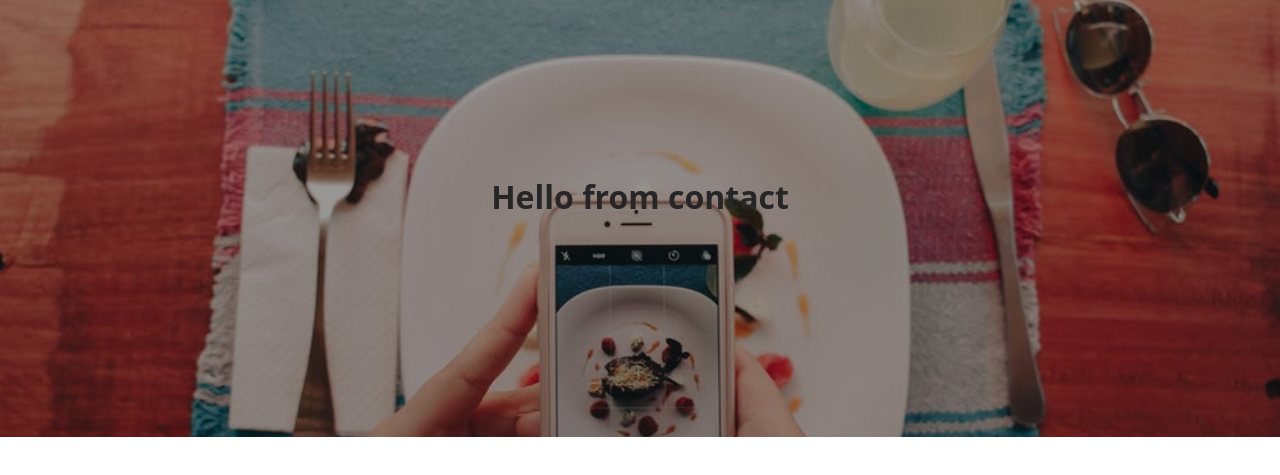
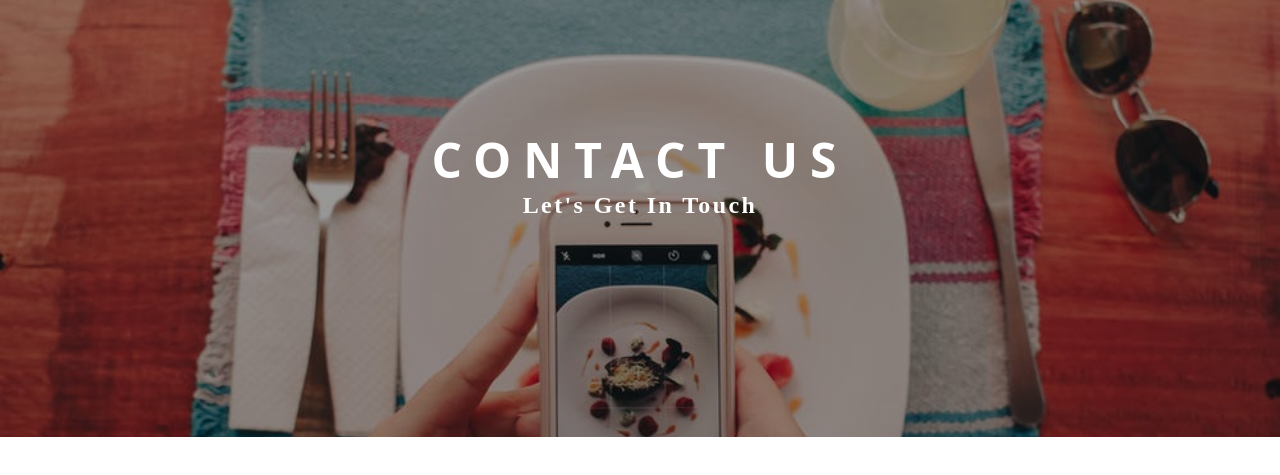
Before and after one commit to ajscholz/gatsby-tutorial-restaurant, a Gatsby site: page /contact in a window 1280 px wide. Shown: the part 99-574 px from the top of the page. Built offline with nearby package versions, Linux system fonts and the light colour scheme; Gatsby itself is replaced by a stand-in of ours.

Commit message:
banner text complete

```diff
--- a/src/pages/about.js
+++ b/src/pages/about.js
@@ -2,7 +2,7 @@
 
 import Layout from "../components/layout"
 import SEO from "../components/seo"
-import { PageHeader } from "../utils"
+import { PageHeader, Banner } from "../utils"
 import aboutImg from "../images/bcg/aboutBcg.jpeg"
 
 const AboutPage = () => {
@@ -10,7 +10,7 @@
     <Layout>
       <SEO title="about" keywords={[`gatsby`, `application`, `react`]} />
       <PageHeader img={aboutImg}>
-        <h1>Hello from about</h1>
+        <Banner title="About Us" subtitle="A little about us" />
       </PageHeader>
     </Layout>
   )
--- a/src/pages/contact.js
+++ b/src/pages/contact.js
@@ -2,7 +2,7 @@
 
 import Layout from "../components/layout"
 import SEO from "../components/seo"
-import { PageHeader } from "../utils"
+import { PageHeader, Banner } from "../utils"
 import contactImg from "../images/bcg/contactBcg.jpeg"
 
 const ContactPage = () => {
@@ -10,7 +10,7 @@
     <Layout>
       <SEO title="contact" keywords={[`gatsby`, `application`, `react`]} />
       <PageHeader img={contactImg}>
-        <h1>Hello from contact</h1>
+        <Banner title="Contact Us" subtitle={`Let's get in touch`} />
       </PageHeader>
     </Layout>
   )
--- a/src/pages/index.js
+++ b/src/pages/index.js
@@ -1,14 +1,16 @@
 import React from "react"
 import Layout from "../components/layout"
 import SEO from "../components/seo"
-import { HomeHeader } from "../utils"
+import { HomeHeader, Banner } from "../utils"
 import img from "../images/bcg/homeBcg.jpeg"
 
 const IndexPage = () => (
   <Layout>
     <SEO title="Home" keywords={[`gatsby`, `application`, `react`]} />
     <HomeHeader img={img}>
-      <h1>hello from home header</h1>
+      <Banner title="Eatery" subtitle="55 Main Street - Santa Monica, CA">
+        <button />
+      </Banner>
     </HomeHeader>
   </Layout>
 )
--- a/src/pages/menu.js
+++ b/src/pages/menu.js
@@ -2,7 +2,7 @@
 
 import Layout from "../components/layout"
 import SEO from "../components/seo"
-import { PageHeader } from "../utils"
+import { PageHeader, Banner } from "../utils"
 import menuImg from "../images/bcg/menuBcg.jpeg"
 
 const MenuPage = () => {
@@ -10,7 +10,7 @@
     <Layout>
       <SEO title="menu" keywords={[`gatsby`, `application`, `react`]} />
       <PageHeader img={menuImg}>
-        <h1>Hello from Menu</h1>
+        <Banner title="Our Menu" subtitle={`Let's dig in`} />
       </PageHeader>
     </Layout>
   )
--- /dev/null
+++ b/src/utils/Banner.js
@@ -0,0 +1,38 @@
+import React from "react"
+import styled from "styled-components"
+import { styles } from "../utils"
+
+const Banner = ({ title, subtitle, children }) => {
+  return (
+    <BannerWrapper>
+      <h1 className="title">{title}</h1>
+      <h3 className="subtitle">{subtitle}</h3>
+      {children}
+    </BannerWrapper>
+  )
+}
+
+const BannerWrapper = styled.div`
+  margin-bottom: 3rem;
+  text-align: center;
+  .title {
+    color: ${styles.colors.mainWhite};
+    font-size: 3rem;
+    text-transform: uppercase;
+    ${styles.letterSpacing({ spacing: "0.75rem" })}
+  }
+
+  .subtitle {
+    color: ${styles.colors.mainWhite};
+    ${styles.textSlanted};
+    ${styles.letterSpacing({ spacing: "0.15rem" })};
+    font-size: 1.5rem;
+    text-transform: capitalize;
+  }
+`
+
+Banner.defaultProps = {
+  title: "default title",
+}
+
+export default Banner
--- a/src/utils/index.js
+++ b/src/utils/index.js
@@ -1,4 +1,4 @@
 import * as styles from "./styles"
 import { HomeHeader, PageHeader } from "./Header"
-
-export { styles, HomeHeader, PageHeader }
+import Banner from "./Banner"
+export { styles, HomeHeader, PageHeader, Banner }
```
